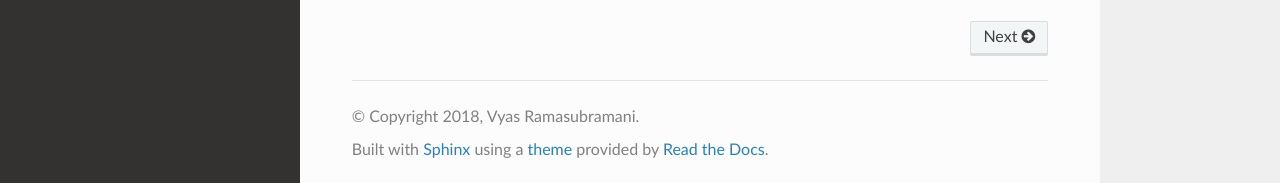
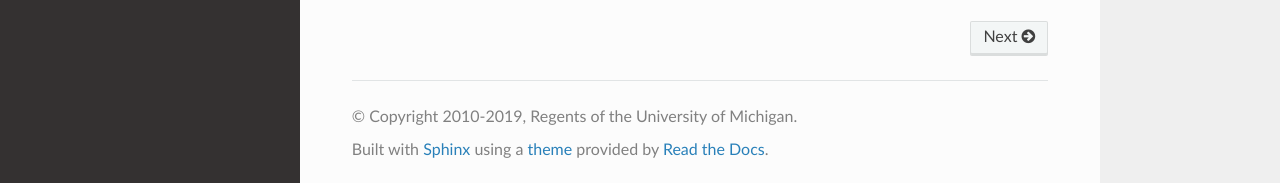
Before and after one commit to glotzerlab/rowan, a Sphinx documentation site: the page built from doc/index.rst, in a window 1280 px wide and 900 px high, scrolled down 3656 px. Shown: the part 714-897 px from the top of the window. Built offline with Sphinx 7.4.7 and the Read the Docs theme 2.0.0, drawn with Linux system fonts in a browser that asks for light colours.

Commit message:
Update license

```diff
--- a/doc/conf.py
+++ b/doc/conf.py
@@ -55,7 +55,7 @@ master_doc = 'index'
 
 # General information about the project.
 project = 'rowan'
-copyright = '2018, Vyas Ramasubramani'
+copyright = '2010-2019, Regents of the University of Michigan'
 author = 'Vyas Ramasubramani'
 
 # The version info for the project you're documenting, acts as replacement for
```
